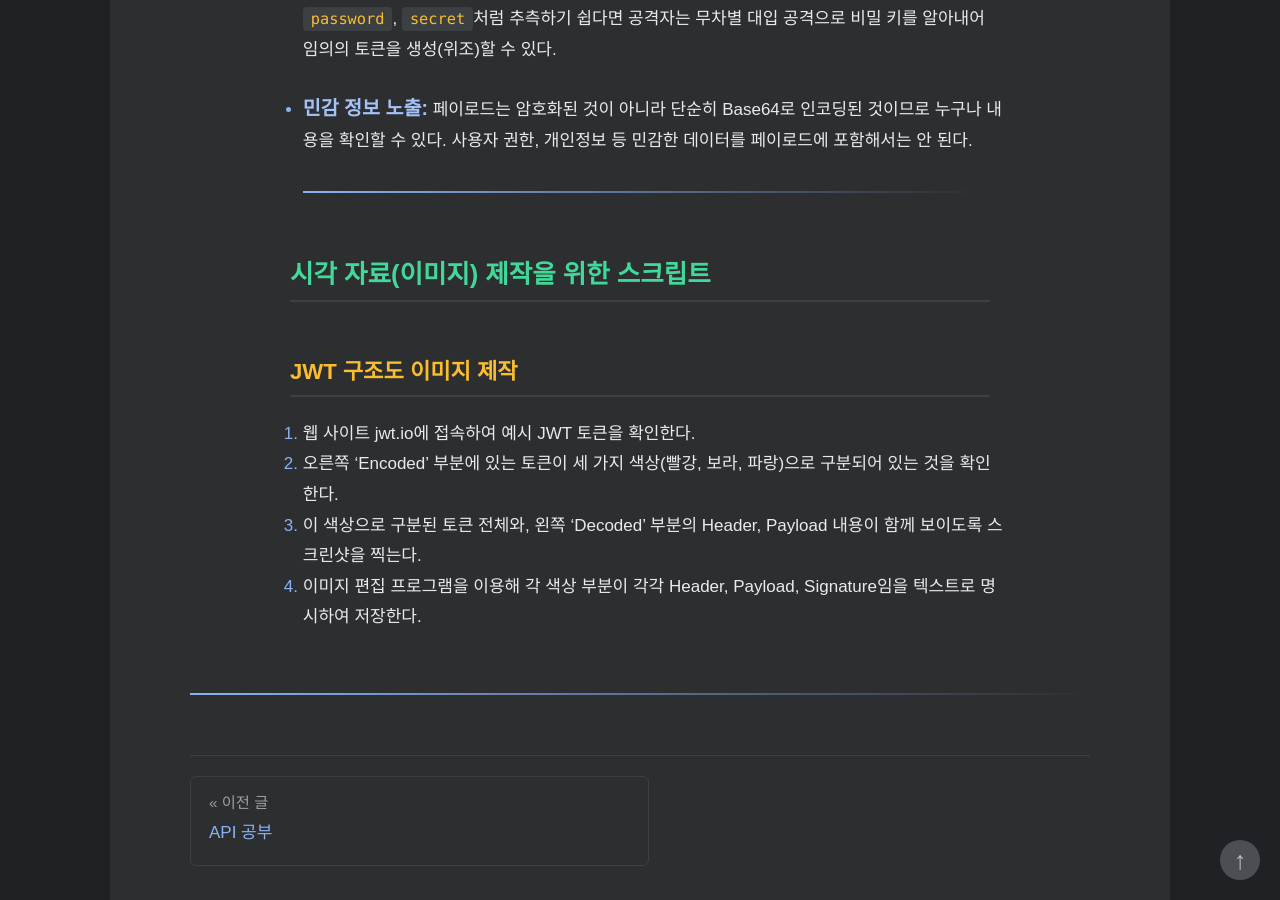
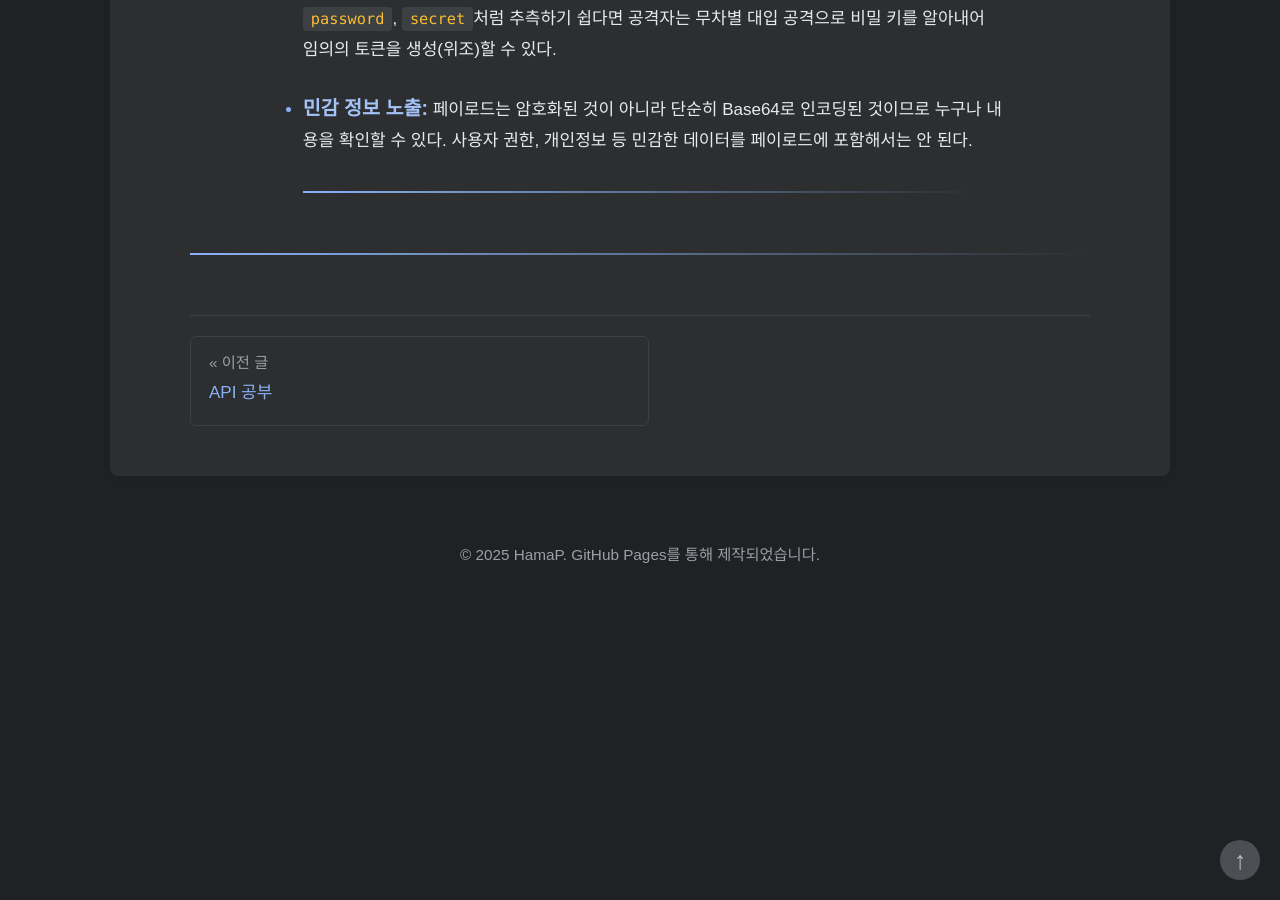
Before and after one commit to HamaP0/HamaP0.github.io, a Jekyll site: the page built from _posts/웹 기술/2025-09-17-JWT_study.md, in a window 1280 px wide and 900 px high, scrolled down 2165 px. Built offline with Jekyll 4.4.1, drawn with Linux system fonts in a browser that asks for light colours; some web fonts are replaced.

Commit message:
Update 2025-09-17-JWT_study.md

```diff
--- a/_posts/웹 기술/2025-09-17-JWT_study.md
+++ b/_posts/웹 기술/2025-09-17-JWT_study.md
@@ -47,15 +47,3 @@ JWT는 마침표(`.`)로 구분되는 세 부분으로 구성되며 각 부분
     페이로드는 암호화된 것이 아니라 단순히 Base64로 인코딩된 것이므로 누구나 내용을 확인할 수 있다. 사용자 권한, 개인정보 등 민감한 데이터를 페이로드에 포함해서는 안 된다.
 
 <hr class="short-rule">
-
-
-
-
-### 시각 자료(이미지) 제작을 위한 스크립트
-
-#### **JWT 구조도 이미지 제작**
-
-1.  웹 사이트 jwt.io에 접속하여 예시 JWT 토큰을 확인한다.
-2.  오른쪽 'Encoded' 부분에 있는 토큰이 세 가지 색상(빨강, 보라, 파랑)으로 구분되어 있는 것을 확인한다.
-3.  이 색상으로 구분된 토큰 전체와, 왼쪽 'Decoded' 부분의 Header, Payload 내용이 함께 보이도록 스크린샷을 찍는다.
-4.  이미지 편집 프로그램을 이용해 각 색상 부분이 각각 Header, Payload, Signature임을 텍스트로 명시하여 저장한다.
```
